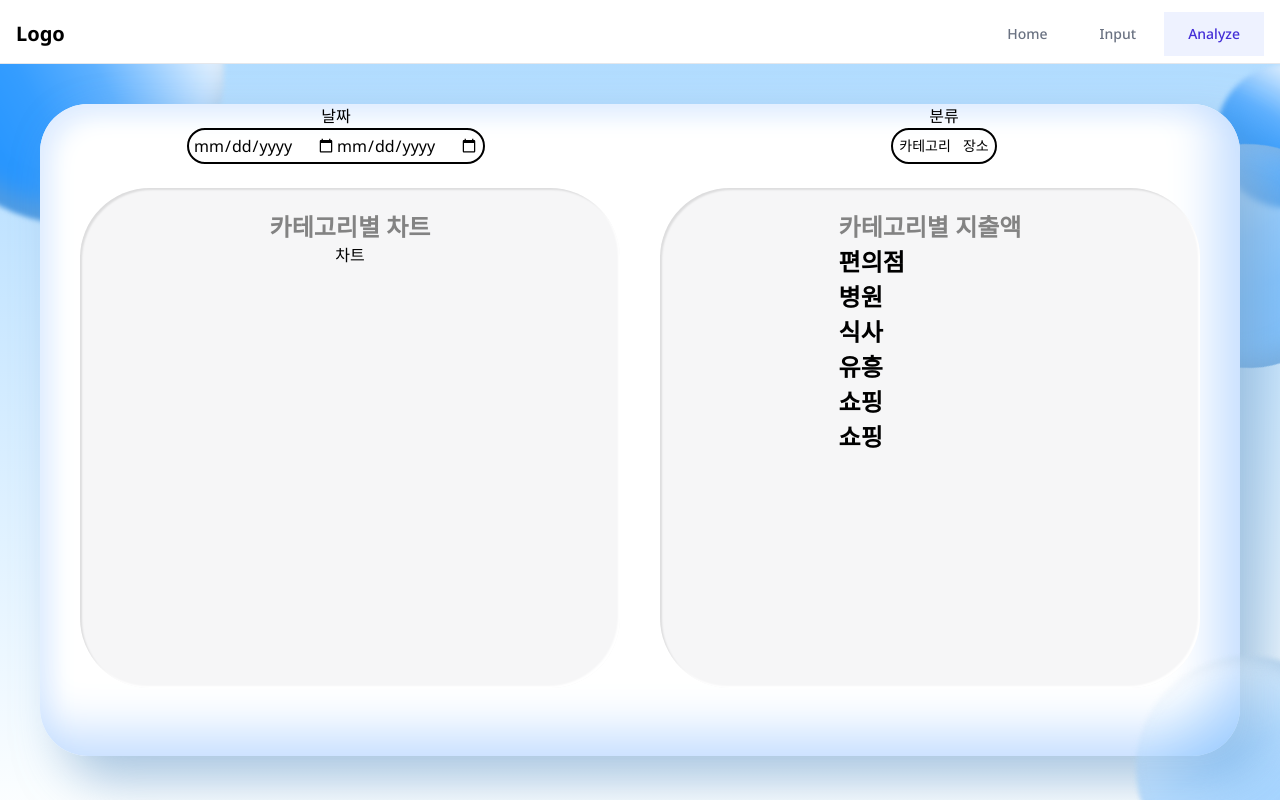
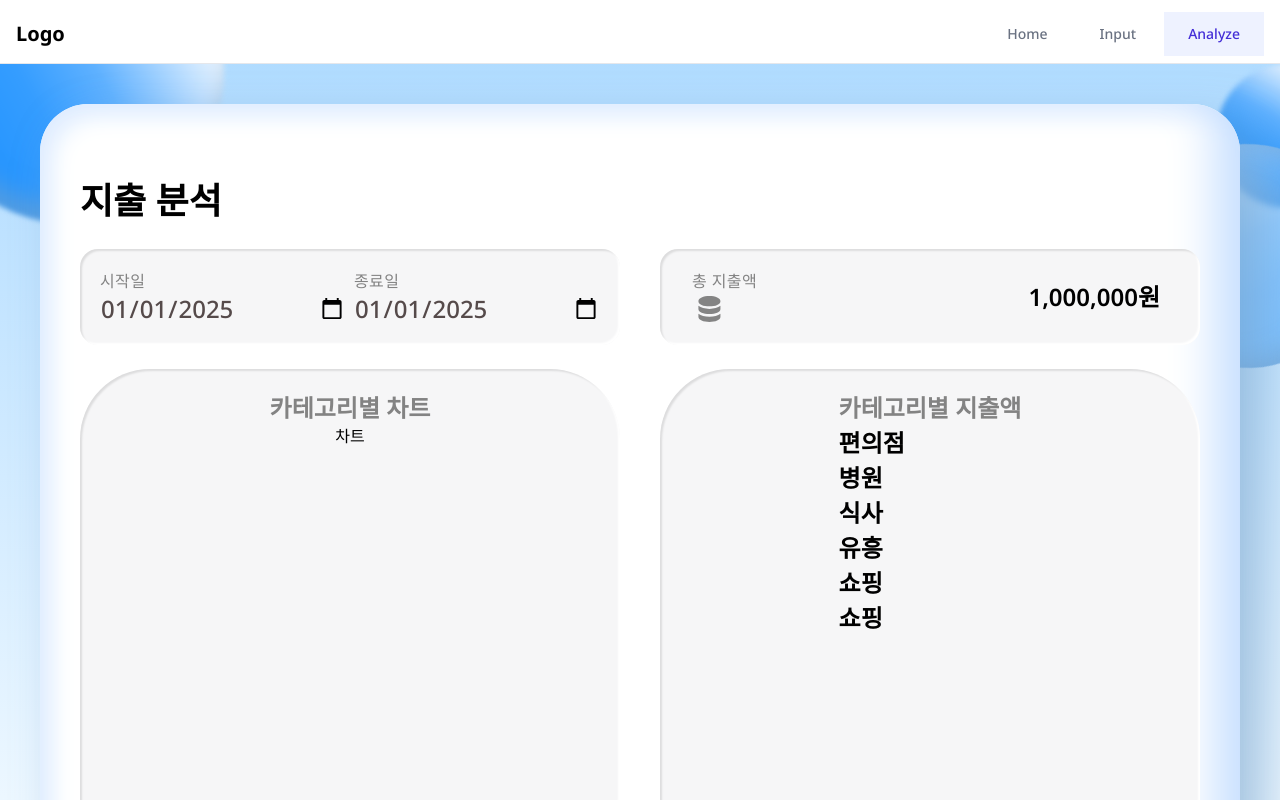
Before and after one commit to oding01/Expense-Tracker, a React (Vite) app: page /analyze in a window 1280 px wide. Shown: the top 800 px of the page. Built offline with nearby package versions, Linux system fonts and the light colour scheme.

Commit message:
feat: :art: 지출 금액, 시작일 - 종료일도 디자인 추가

```diff
--- a/src/components/Analyze/AnalyzeContainer.tsx
+++ b/src/components/Analyze/AnalyzeContainer.tsx
@@ -5,7 +5,10 @@ import { consumptionData } from '@/Mock/Mock'
 
 export const AnalyzeContainer = () => {
 	return (
-		<div className='relative flex flex-col gap-6 m-10 min-w-auto tablet:min-w-[320px] tablet:flex-col bg-white rounded-[3rem] shadow-white-box pb-[68px]'>
+		<div className='relative flex flex-col gap-6 m-10 min-w-auto tablet:min-w-[320px] tablet:flex-col bg-white rounded-[3rem] shadow-white-box py-[68px]'>
+			<div className='flex-initial text-[36px] pl-10 font-semibold text-black text-4xl tracking-[0] leading-[normal] whitespace-nowrap'>
+				지출 분석
+			</div>
 			<AnalyzeChoice />
 			<div className='flex flex-1 flex-col tablet:flex-row w-full justify-center items-center px-10 gap-10'>
 				<AnalyzeCharts consumptionData={consumptionData} />
--- a/src/components/Analyze/AnayzeChoice.tsx
+++ b/src/components/Analyze/AnayzeChoice.tsx
@@ -1,27 +1,51 @@
 export const AnalyzeChoice = () => {
 	return (
-		<div className='flex flex-initial tablet:flex-row gap-4 justify-start w-full'>
-			<div className='flex-1 flex flex-col justify-center items-center min-w-[15rem] w-full'>
-				<label className='flex-1' htmlFor='날짜'>
-					날짜
-				</label>
-				<div className='flex flex-col tablet:flex-row flex-1 border-2 p-1 rounded-3xl'>
-					{/* datepicker 사용 예정 */}
-					<input type='date' />
-					<input type='date' />
+		<div className='flex flex-initial flex-col tablet:flex-row gap-1 justify-start w-full tablet:gap-10 px-10'>
+			<div className='relative flex-1 flex flex-col justify-start items-center bg-[#f6f6f7] rounded-[18px] shadow-analyze-box w-full h-full p-[20px]'>
+				<div className='flex flex-col justify-between items-center tablet:flex-row flex-1 gap-2 w-full'>
+					<div className='flex flex-1 flex-col'>
+						<label
+							className='text-[#838383] text-base font-medium tracking-wide'
+							htmlFor='시작일'
+						>
+							시작일
+						</label>
+						<input
+							type='date'
+							className='text-2xl font-medium text-[#554a4a]'
+							value='2025-01-01'
+						/>
+					</div>
+					<div className='flex flex-col flex-1'>
+						<label
+							className='text-[#838383] text-base font-medium tracking-wide'
+							htmlFor='종료일'
+						>
+							종료일
+						</label>
+						<input
+							className='text-2xl font-medium text-[#554a4a]'
+							type='date'
+							value='2025-01-01'
+						/>
+					</div>
 				</div>
 			</div>
-			<div className='flex flex-col flex-1 items-center text-center min-w-[15rem]'>
-				<label className='flex-1' htmlFor='날짜'>
-					분류
-				</label>
-				<div className='flex gap-2 justify-center border-2 p-1 rounded-3xl'>
-					<button className='flex-initial rounded-2xl p-0.5 text-sm'>
-						카테고리
-					</button>
-					<button className='flex-initial rounded-2xl p-0.5 text-sm'>
-						장소
-					</button>
+			<div className='relative flex flex-1 flex-row justify-start items-center bg-[#f6f6f7] rounded-[18px] shadow-analyze-box w-full h-full p-[20px]'>
+				<div className='ml-3 flex flex-1 flex-col'>
+					<label
+						className='text-[#838383] text-base font-medium tracking-wide'
+						htmlFor='총 지출액'
+					>
+						총 지출액
+					</label>
+					<img
+						src='./src/images/totalPrice.svg'
+						className='w-[34px] h-[32px]'
+					></img>
+				</div>
+				<div className='flex justify-between mr-5'>
+					<div className='font-semibold text-2xl'>1,000,000원</div>
 				</div>
 			</div>
 		</div>
```
Also changed, not shown: src/images/totalPrice.svg (added).
